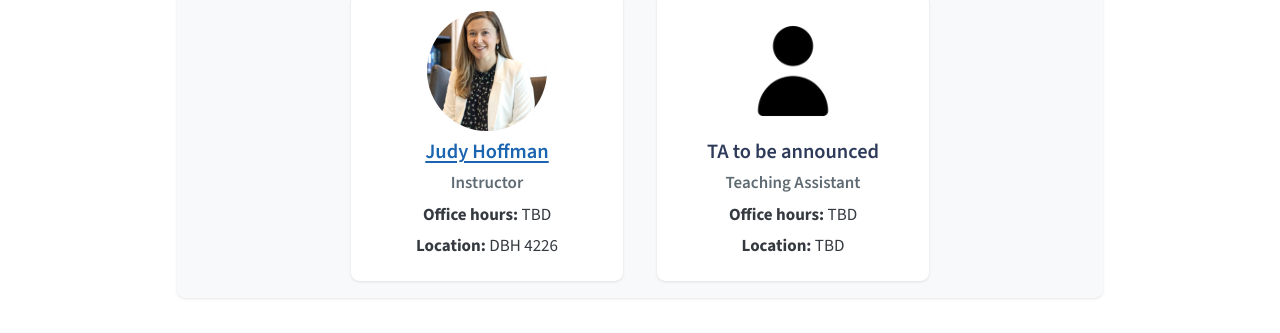
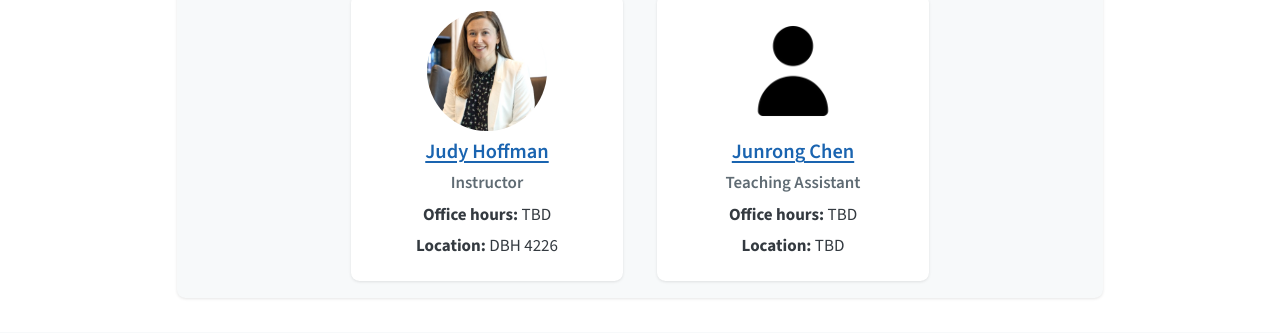
Before and after one commit to jhoffman/cs117-fa26, a Jekyll site: the page built from index.html, in a window 1280 px wide and 1393 px high. Shown: the part 1004-1337 px from the top of the window. Built offline with Jekyll 4.4.1, drawn with Linux system fonts in a browser that asks for light colours.

Commit message:
Add TA Junrong Chen
Co-Authored-By: Claude Opus 5.5 <noreply@anthropic.com>

```diff
--- a/_data/staff.yml
+++ b/_data/staff.yml
@@ -7,9 +7,9 @@
   office_hours: "TBD"
   location: "DBH 4226"
 
-- name: "TA to be announced"
+- name: "Junrong Chen"
   role: "Teaching Assistant"
   img: "assets/images/person.png"
-  url: ""
+  url: "https://junrongchen2004.github.io/"
   office_hours: "TBD"
   location: "TBD"
```
